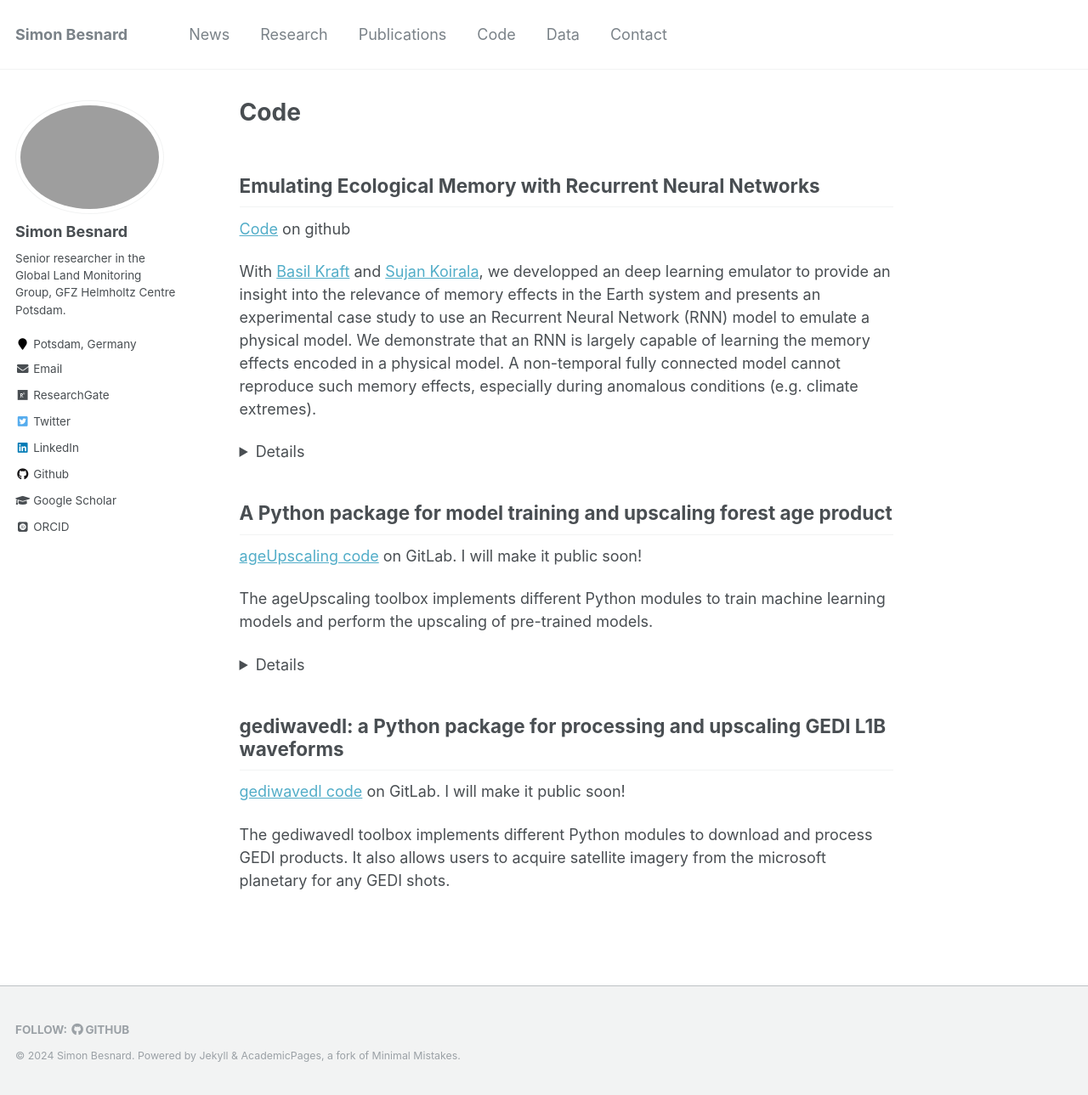
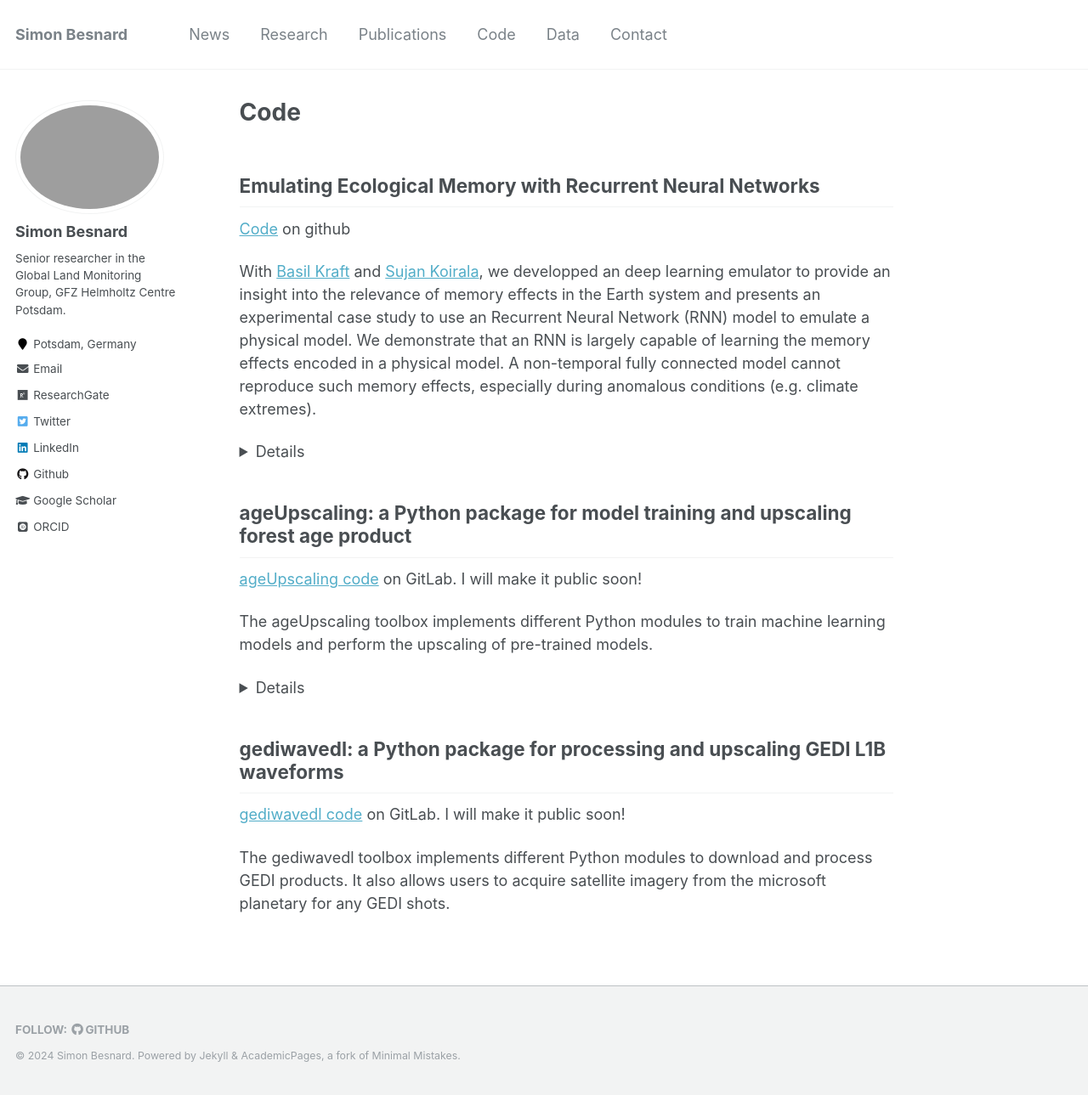
Before and after one commit to simonbesnard1/sbesnard.github.io, a Jekyll site: the page built from _pages/code.md, in a window 1280 px wide and 1289 px high. Shown: the whole window at 85% size. Built offline with Jekyll 4.4.1, drawn with Linux system fonts in a browser that asks for light colours; some web fonts are replaced.

Commit message:
fix code.md

```diff
--- a/_pages/code.md
+++ b/_pages/code.md
@@ -35,7 +35,7 @@ If using this code, please cite: **Emulating Ecological Memory with Recurrent Ne
 
 {::options parse_block_html="false" /}
 
-## A Python package for model training and upscaling forest age product
+## ageUpscaling: a Python package for model training and upscaling forest age product
 
 [ageUpscaling code](https://git.gfz-potsdam.de/global-land-monitoring/forest-age-upscale) on GitLab. I will make it public soon!
 
```
